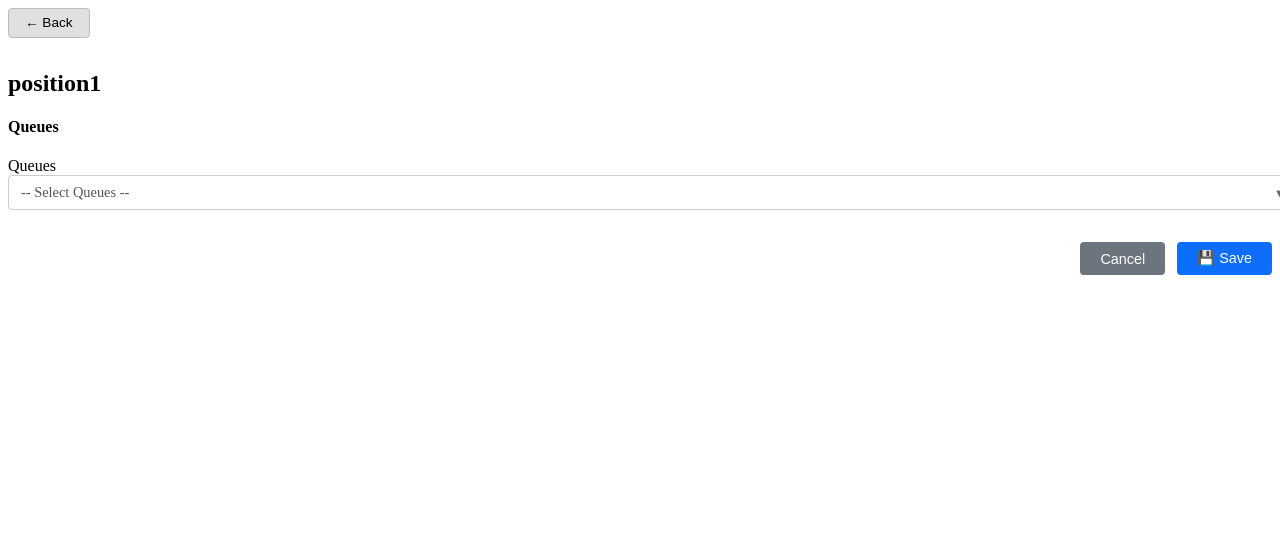
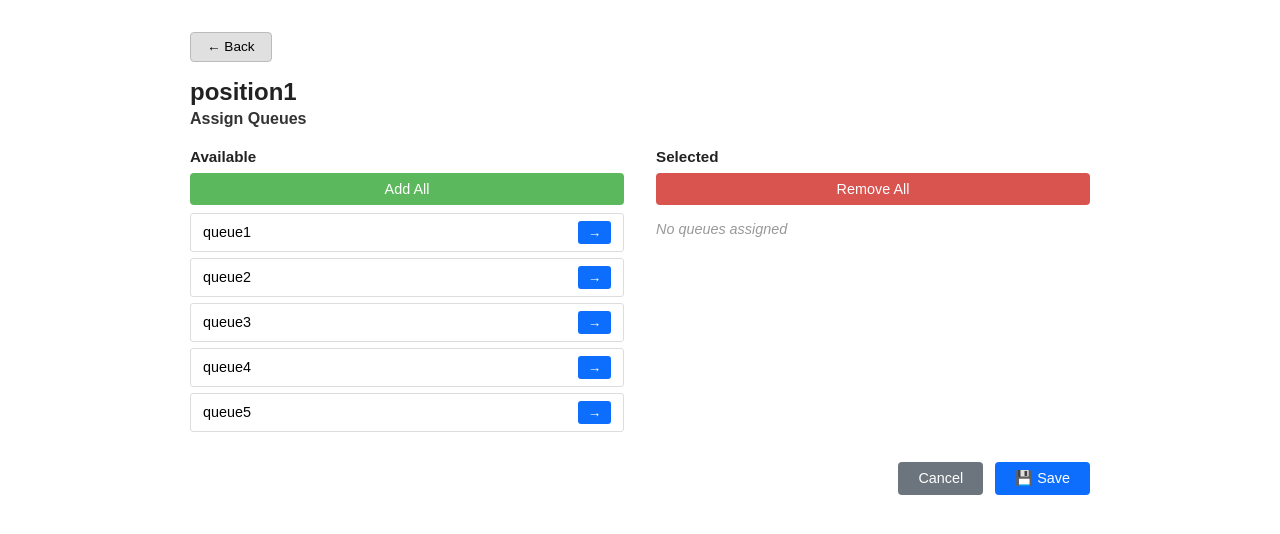
Before and after one commit to owencollins15/vpcr-update, an Angular app: page /position/1/queues in a window 1280 px wide. Shown: the top 534 px of the page. Built offline with nearby package versions, Linux system fonts and the light colour scheme.

Commit message:
queue updates

```diff
--- a/src/app/position-queues/position-queues.html
+++ b/src/app/position-queues/position-queues.html
@@ -1,59 +1,54 @@
-<!-- Queues multi-select dropdown -->
-<div class="form-group">
+<div class="page-container">
+  <!-- Header -->
   <button class="btn-back" (click)="goBack()">← Back</button>
   <h2>{{ positionName }}</h2>
-  <h4>Queues</h4>
-  <label class="form-label">Queues</label>
+  <h4>Assign Queues</h4>
 
+  <!-- Save message -->
   @if (showMessage) {
-    <div class="save-message">✅ Queue saved!</div>
+    <div class="save-message">✅ Queues saved!</div>
   }
 
-  <!-- Dropdown trigger -->
-  <div class="multi-select-trigger" (click)="toggleQueueDrop()">
-    <span class="trigger-text">
-      @if (selQueue.length === 0) {
-        -- Select Queues --
-      } @else {
-        {{ selQueue.length }} queue(s) selected
+  <!-- Dual list container -->
+  <div class="dual-list-container">
+    <!-- LEFT: Available -->
+    <div class="list-panel">
+      <p class="panel-label">Available</p>
+      <button class="btn-add-all" (click)="addAllQueues()">Add All</button>
+
+      @for (queue of availableQueues; track queue.id) {
+        <div class="list-row">
+          <span>{{ queue.name }}</span>
+          <button class="btn-arrow" (click)="addQueue(queue)">→</button>
+        </div>
       }
-    </span>
-    <span class="dropdown-arrow">▼</span>
-  </div>
 
-  <!-- Dropdown content -->
-  @if (showQueuesDropdown) {
-    <div class="multi-select-dropdown">
-      <!-- Add All / Remove All buttons -->
-      <div class="dropdown-actions">
-        <button class="btn-action-sm" (click)="addAllQueues()">Add All</button>
-        <button class="btn-action-sm" (click)="removeAllQueues()">Remove All</button>
-      </div>
-
-      <!-- Checkboxes -->
-      @for (queue of queue; track queue.id) {
-        <label class="checkbox-item">
-          <input type="checkbox" [checked]="isQueueSel(queue.id)" (change)="toggleQueue(queue)" />
-          <span>{{ queue.name }}</span>
-        </label>
+      @if (availableQueues.length === 0) {
+        <div class="empty-state">All queues assigned</div>
       }
     </div>
-  }
 
-  <!-- Selected chips display -->
-  @if (selQueue.length > 0) {
-    <div class="chips-container">
-      @for (queue of selQueue; track queue.id) {
-        <div class="chip">
+    <!-- RIGHT: Selected -->
+    <div class="list-panel">
+      <p class="panel-label">Selected</p>
+      <button class="btn-remove-all" (click)="removeAllQueues()">Remove All</button>
+
+      @if (selectedQueues.length === 0) {
+        <div class="empty-state">No queues assigned</div>
+      }
+
+      @for (queue of selectedQueues; track queue.id) {
+        <div class="list-row">
           <span>{{ queue.name }}</span>
-          <button class="chip-remove" (click)="removeQueue(queue)">✕</button>
+          <button class="btn-remove" (click)="removeQueue(queue)">✕</button>
         </div>
       }
     </div>
-  }
+  </div>
 
+  <!-- Footer -->
   <div class="footer-actions">
     <button class="btn-secondary" (click)="goBack()">Cancel</button>
-    <button class="btn-primary" (click)="saveQueues()">💾 Save</button>
+    <button class="btn-primary" (click)="save()">💾 Save</button>
   </div>
 </div>
--- a/src/app/position-queues/position-queues.scss
+++ b/src/app/position-queues/position-queues.scss
@@ -1,152 +1,169 @@
-// ── Make form-group relative for dropdown positioning ─────
-.form-group {
-  position: relative;
+.page-container {
+  max-width: 900px;
+  margin: 0 auto;
+  padding: 1.5rem 2rem;
+  font-family: sans-serif;
 }
 
-// ── Multi-select dropdown ─────────────────────────────────
-.multi-select-trigger {
+// ── Header ────────────────────────────────────────────────
+.btn-back {
+  background: #e0e0e0;
+  border: 1px solid #bbb;
+  border-radius: 4px;
+  padding: 0.4rem 1rem;
+  cursor: pointer;
+  font-size: 0.85rem;
+  margin-bottom: 0.75rem;
+  display: inline-block;
+
+  &:hover {
+    background: #cfcfcf;
+  }
+}
+
+h2 {
+  font-size: 1.5rem;
+  font-weight: 700;
+  margin: 0.25rem 0 0 0;
+  color: #222;
+}
+
+h4 {
+  font-size: 1rem;
+  font-weight: 700;
+  color: #333;
+  margin: 0.25rem 0 1.25rem 0;
+}
+
+// ── Save message ──────────────────────────────────────────
+.save-message {
+  background: #d4edda;
+  color: #155724;
+  padding: 0.5rem 1rem;
+  border-radius: 4px;
+  margin-bottom: 1rem;
+  font-size: 0.9rem;
+  border: 1px solid #c3e6cb;
+}
+
+// ── Dual list ─────────────────────────────────────────────
+.dual-list-container {
+  display: flex;
+  gap: 2rem;
+  margin-bottom: 1.5rem;
+}
+
+.list-panel {
+  flex: 1;
+  min-width: 0;
+}
+
+.panel-label {
+  font-weight: 700;
+  font-size: 0.95rem;
+  color: #222;
+  margin: 0 0 0.5rem 0;
+}
+
+// ── Buttons ───────────────────────────────────────────────
+.btn-add-all {
   width: 100%;
-  padding: 0.5rem 0.75rem;
-  border: 1px solid #ccc;
+  padding: 0.5rem;
+  background: #5cb85c;
+  color: white;
+  border: none;
   border-radius: 4px;
-  background: white;
   cursor: pointer;
-  display: flex;
-  justify-content: space-between;
-  align-items: center;
+  margin-bottom: 0.5rem;
   font-size: 0.9rem;
 
   &:hover {
-    border-color: #0d6efd;
-  }
-
-  .trigger-text {
-    color: #555;
-  }
-
-  .dropdown-arrow {
-    font-size: 0.7rem;
-    color: #666;
+    background: #4cae4c;
   }
 }
 
-.multi-select-dropdown {
-  position: absolute;
-  width: calc(100% - 2rem);
-  max-height: 250px;
-  overflow-y: auto;
-  background: white;
-  border: 1px solid #ccc;
-  border-top: none;
-  border-radius: 0 0 4px 4px;
-  box-shadow: 0 4px 6px rgba(0, 0, 0, 0.1);
-  z-index: 100;
-  margin-top: -4px;
-}
+.btn-remove-all {
+  width: 100%;
+  padding: 0.5rem;
+  background: #d9534f;
+  color: white;
+  border: none;
+  border-radius: 4px;
+  cursor: pointer;
+  margin-bottom: 0.5rem;
+  font-size: 0.9rem;
 
-.dropdown-actions {
-  display: flex;
-  gap: 0.5rem;
-  padding: 0.5rem;
-  border-bottom: 1px solid #e0e0e0;
-  background: #f8f9fa;
-
-  .btn-action-sm {
-    flex: 1;
-    padding: 0.3rem;
-    font-size: 0.8rem;
-    border: none;
-    border-radius: 3px;
-    cursor: pointer;
-    background: #0d6efd;
-    color: white;
-
-    &:hover {
-      background: #0b5ed7;
-    }
-
-    &:first-child {
-      background: #5cb85c;
-      &:hover {
-        background: #4cae4c;
-      }
-    }
-
-    &:last-child {
-      background: #d9534f;
-      &:hover {
-        background: #c9302c;
-      }
-    }
+  &:hover {
+    background: #c9302c;
   }
 }
 
-.checkbox-item {
+.list-row {
   display: flex;
   align-items: center;
-  gap: 0.5rem;
-  padding: 0.5rem 0.75rem;
-  cursor: pointer;
+  justify-content: space-between;
+  padding: 0.45rem 0.75rem;
+  border: 1px solid #ddd;
+  border-radius: 3px;
+  margin-bottom: 0.35rem;
+  background: #fff;
   font-size: 0.9rem;
-  border-bottom: 1px solid #f0f0f0;
 
   &:hover {
-    background: #f0f4ff;
-  }
-
-  &:last-child {
-    border-bottom: none;
-  }
-
-  input[type='checkbox'] {
-    cursor: pointer;
-    width: 16px;
-    height: 16px;
+    background: #f5f5f5;
   }
 
   span {
-    user-select: none;
+    flex: 1;
+    overflow: hidden;
+    text-overflow: ellipsis;
+    white-space: nowrap;
   }
 }
 
-// ── Chips display ─────────────────────────────────────────
-.chips-container {
-  display: flex;
-  flex-wrap: wrap;
-  gap: 0.5rem;
-  margin-top: 0.5rem;
+.btn-arrow {
+  background: #0d6efd;
+  color: white;
+  border: none;
+  border-radius: 3px;
+  padding: 0.25rem 0.6rem;
+  cursor: pointer;
+  font-size: 0.85rem;
+  margin-left: 0.5rem;
+
+  &:hover {
+    background: #0b5ed7;
+  }
 }
 
-.chip {
-  display: inline-flex;
-  align-items: center;
-  gap: 0.4rem;
-  background: #e3f2fd;
-  border: 1px solid #90caf9;
-  border-radius: 16px;
-  padding: 0.3rem 0.6rem;
+.btn-remove {
+  background: #d9534f;
+  color: white;
+  border: none;
+  border-radius: 3px;
+  padding: 0.25rem 0.6rem;
+  cursor: pointer;
   font-size: 0.85rem;
-  color: #1976d2;
+  margin-left: 0.5rem;
 
-  .chip-remove {
-    background: none;
-    border: none;
-    color: #1976d2;
-    cursor: pointer;
-    font-size: 0.9rem;
-    padding: 0;
-    line-height: 1;
-
-    &:hover {
-      color: #d32f2f;
-    }
+  &:hover {
+    background: #c9302c;
   }
 }
+
+.empty-state {
+  color: #999;
+  font-style: italic;
+  font-size: 0.9rem;
+  padding: 0.5rem 0;
+}
+
+// ── Footer ────────────────────────────────────────────────
 .footer-actions {
   display: flex;
   justify-content: flex-end;
   gap: 0.75rem;
-  margin-top: 2rem;
+  margin-top: 1.5rem;
 }
 
 .btn-primary {
@@ -176,17 +193,3 @@
     background: #5c636a;
   }
 }
-.btn-back {
-  background: #e0e0e0;
-  border: 1px solid #bbb;
-  border-radius: 4px;
-  padding: 0.4rem 1rem;
-  cursor: pointer;
-  font-size: 0.85rem;
-  margin-bottom: 0.75rem;
-  display: inline-block;
-
-  &:hover {
-    background: #cfcfcf;
-  }
-}
--- a/src/app/position-queues/position-queues.ts
+++ b/src/app/position-queues/position-queues.ts
@@ -14,9 +14,8 @@ export class PositionQueues {
   positionId: number = 0;
   positionName: string = ' ';
 
-  queue: Queues[] = QUEUES; //holds array of queues just like divisions did
-  selQueue: Queues[] = []; //0 indicates no queue selected
-  showQueuesDropdown: boolean = false; //false until select dropdown is clicked
+  availableQueues: Queues[] = [];
+  selectedQueues: Queues[] = [];
 
   showMessage: boolean = false;
 
@@ -35,58 +34,43 @@ export class PositionQueues {
   }
 
   loadSavedQueue() {
+    this.availableQueues = [...QUEUES];
+    this.selectedQueues = [];
+
     const saved = localStorage.getItem(`position_assignment_${this.positionId}`);
     if (saved) {
       const data: PositionAssignment = JSON.parse(saved);
       if (data.queueIds && data.queueIds.length > 0) {
-        this.selQueue = [];
         for (let i = 0; i < data.queueIds.length; i++) {
-          const queue = QUEUES.find((q) => q.id === data.queueIds[i]);
+          const queueId = data.queueIds[i];
+          const queue = QUEUES.find((q) => q.id === queueId);
           if (queue) {
-            this.selQueue.push(queue);
+            this.selectedQueues.push(queue);
+            this.availableQueues = this.availableQueues.filter((q) => q.id !== queueId);
           }
         }
       }
     }
   }
 
-  toggleQueueDrop() {
-    this.showQueuesDropdown = !this.showQueuesDropdown; //toggles queue dropdown on click
-    console.log('dropdown opened');
-  }
-
-  isQueueSel(queueId: number) {
-    return this.selQueue.some((q) => q.id === queueId); //when checkbox is clicked for queues within dropdown ,  that queue id is selected and then saved if save is pressed
-  }
-
-  toggleQueue(queue: Queues) {
-    const index = this.selQueue.findIndex((q) => q.id === queue.id);
-    if (index > -1) {
-      const newQueue: Queues[] = [];
-      for (let i = 0; i < this.selQueue.length; i++) {
-        if (this.selQueue[i].id !== queue.id) {
-          newQueue.push(this.selQueue[i]);
-        }
-      }
-      this.selQueue = newQueue;
-    } else {
-      this.selQueue = [...this.selQueue, queue];
+  addQueue(queue: Queues) {
+    if (!this.selectedQueues.find((q) => q.id === queue.id)) {
+      this.selectedQueues = [...this.selectedQueues, queue];
     }
   }
 
   removeQueue(queue: Queues) {
-    this.selQueue = this.selQueue.filter((q) => q.id !== queue.id); // removes selected items through 'filter' function
-    console.log('queue removed');
+    this.selectedQueues = this.selectedQueues.filter((q) => q.id !== queue.id); // removes selected items through 'filter' function
   }
 
   addAllQueues() {
-    this.selQueue = [...QUEUES]; // adds every single queue
+    this.selectedQueues = [...QUEUES];
     console.log('all queues added');
   }
 
   removeAllQueues() {
-    this.selQueue = []; // removes all queues selected
-    console.log('all queues removed');
+    this.selectedQueues = [];
+    this.availableQueues = [...QUEUES];
   }
 
   goBack() {
@@ -94,24 +78,34 @@ export class PositionQueues {
     this.router.navigate(['/position', this.positionId]);
   }
 
-  saveQueues() {
+  save(): void {
     const saved = localStorage.getItem(`position_assignment_${this.positionId}`);
-    const existing = saved ? JSON.parse(saved) : {}; //if data is saved in local storage then it is parsed into existing, if not existing it is an empty object
+
+    let divisionId = 0;
+    let supervisorId = 0;
+    let users: any[] = [];
+
+    if (saved) {
+      const existing = JSON.parse(saved);
+      divisionId = existing.divisionId || 0;
+      supervisorId = existing.supervisorId || 0;
+      users = existing.users || [];
+    }
 
     const queueIds: number[] = [];
-    for (let i = 0; i < this.selQueue.length; i++) {
-      //loops through selected queues and pushes the queue ids into queueIds array to be saved in local storage
-      queueIds.push(this.selQueue[i].id);
+    for (let i = 0; i < this.selectedQueues.length; i++) {
+      queueIds.push(this.selectedQueues[i].id);
     }
+
     const assignment = {
-      //creates assignment object to save in local storage with position id, division id, supervisor id, queue ids, and users
-      divisionId: existing.divisionId || 0,
-      supervisorId: existing.supervisorId || 0,
+      divisionId: divisionId,
+      supervisorId: supervisorId,
       queueIds: queueIds,
-      users: existing.users || [],
+      users: users,
     };
 
     localStorage.setItem(`position_assignment_${this.positionId}`, JSON.stringify(assignment));
+
     this.showMessage = true;
     setTimeout(() => {
       this.showMessage = false;
```
Also changed, not shown: src/app/position-users/position-users.ts (+7 -14 lines).
